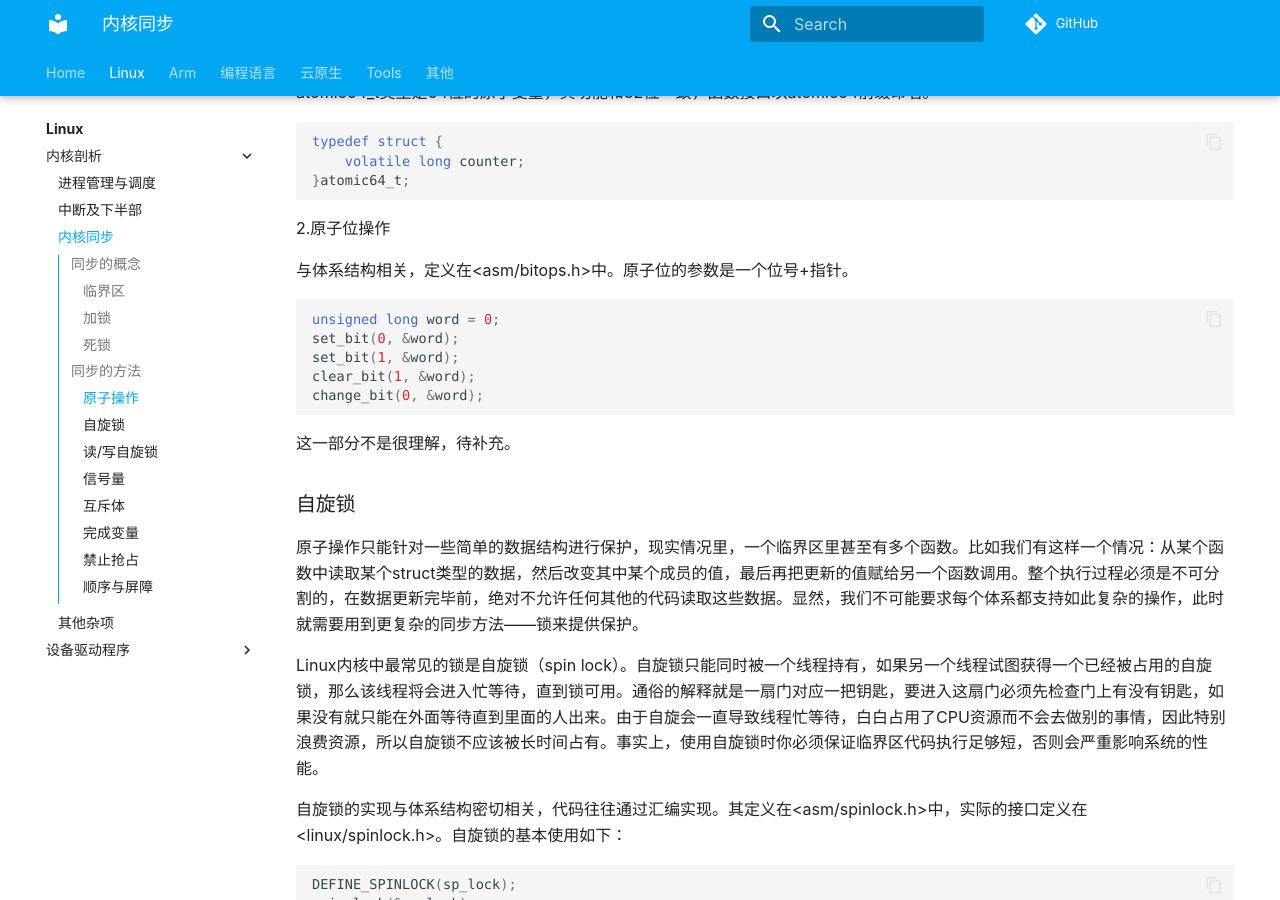
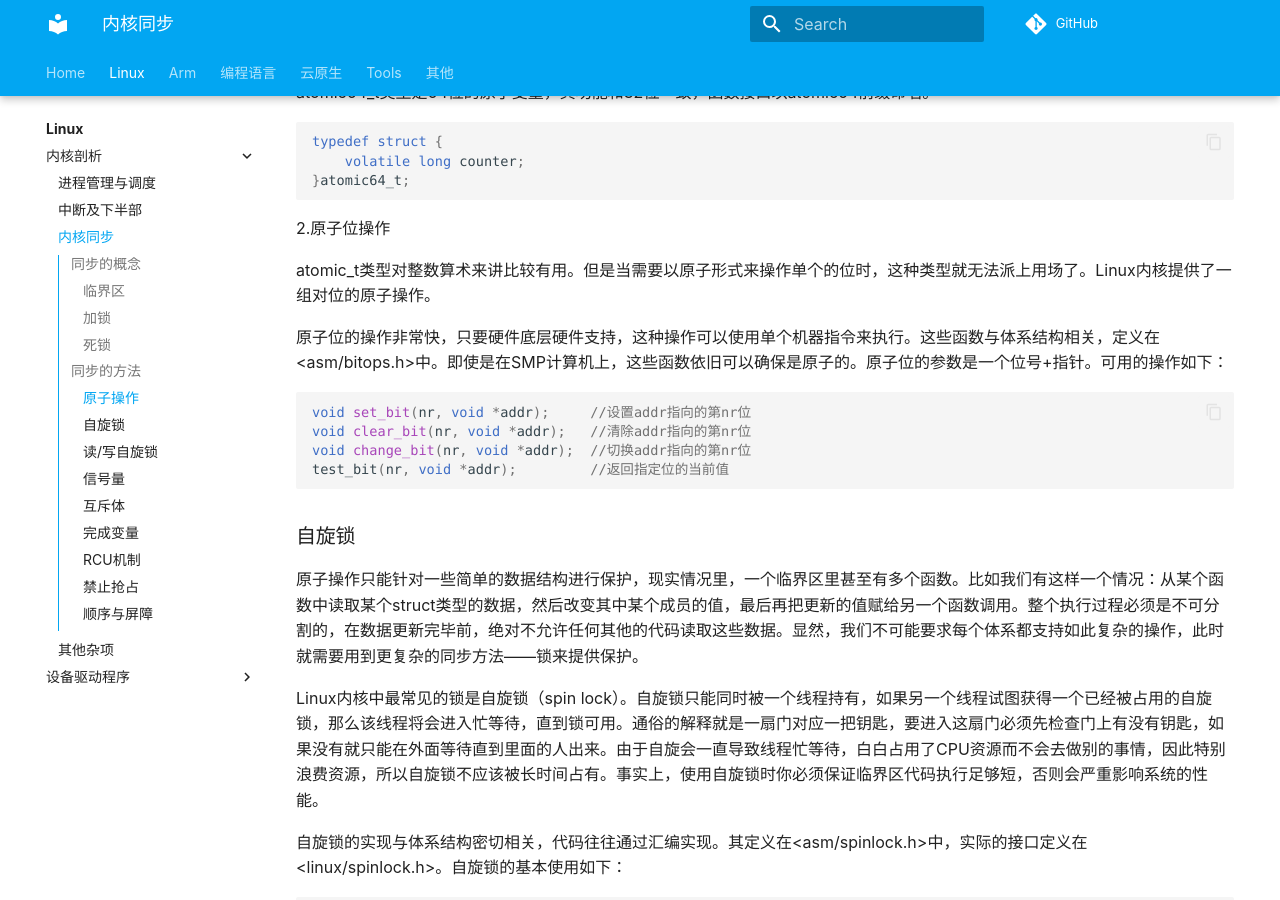
Before and after one commit to TomSjtu/notes, an MkDocs documentation site: the page built from docs/linux/kernel/synch.md, in a window 1280 px wide and 900 px high, scrolled down 3222 px. Built offline with MkDocs 1.6.1 and Material for MkDocs 9.7.7, drawn with Linux system fonts in a browser that asks for light colours; comment, search, counter and statistics services are not loaded; some of the changed text lies outside the part shown.

Commit message:
add RCU to synch.md

````diff
--- a/docs/linux/kernel/synch.md
+++ b/docs/linux/kernel/synch.md
@@ -124,18 +124,16 @@
 
 2.原子位操作
 
-与体系结构相关，定义在<asm/bitops.h\>中。原子位的参数是一个位号+指针。
+atomic_t类型对整数算术来讲比较有用。但是当需要以原子形式来操作单个的位时，这种类型就无法派上用场了。Linux内核提供了一组对位的原子操作。
+
+原子位的操作非常快，只要硬件底层硬件支持，这种操作可以使用单个机器指令来执行。这些函数与体系结构相关，定义在<asm/bitops.h\>中。即使是在SMP计算机上，这些函数依旧可以确保是原子的。原子位的参数是一个位号+指针。可用的操作如下：
 
 ```C
-unsigned long word = 0;
-set_bit(0, &word);
-set_bit(1, &word);
-clear_bit(1, &word);
-change_bit(0, &word);
+void set_bit(nr, void *addr);     //设置addr指向的第nr位
+void clear_bit(nr, void *addr);   //清除addr指向的第nr位
+void change_bit(nr, void *addr);  //切换addr指向的第nr位
+test_bit(nr, void *addr);         //返回指定位的当前值
 ```
-
-这一部分不是很理解，待补充。
-
 
 ### 自旋锁
 
@@ -256,6 +254,10 @@
 
 或者使用*init_completion()*动态创建。需要等待的任务调用*wait_for_completion()*来等待特定事件。当事件发生后，产生事件的任务调用*complete()*来发送信号唤醒正在等待的任务。
 
+### RCU机制
+
+读取-复制-更新（read-copy-update）是一种高级互斥机制，一般用不到但是我们对这个概念得有一个基本的了解。RCU机制主要针对读取经常发生、但是写入很少的情况。在需要修改数据时，写入线程首先复制一份，然后修改副本。其他线程在读取数据时，仍然指向原始的共享数据地址，这样就可以保证在写操作发生前，其他线程仍然可以读取到一致的数据。直到更新线程完成了数据的修改，并通过特定的API将更新后的数据指针赋值回原来的共享数据位置，这个过程称为“更新完成”。读取端的代码必须放置于*rcu_read_lock()*和*rcu_read_unlock()*之间。
+
 ### 禁止抢占
 
 在单核处理器系统中，优先级更高的任务可以抢占正在执行的优先级较低的任务。在多核处理器系统中，如果一个任务在持有自旋锁时被抢占，那么在其他核上运行的任务可能会因为等待这个锁而陷入死锁。
````
